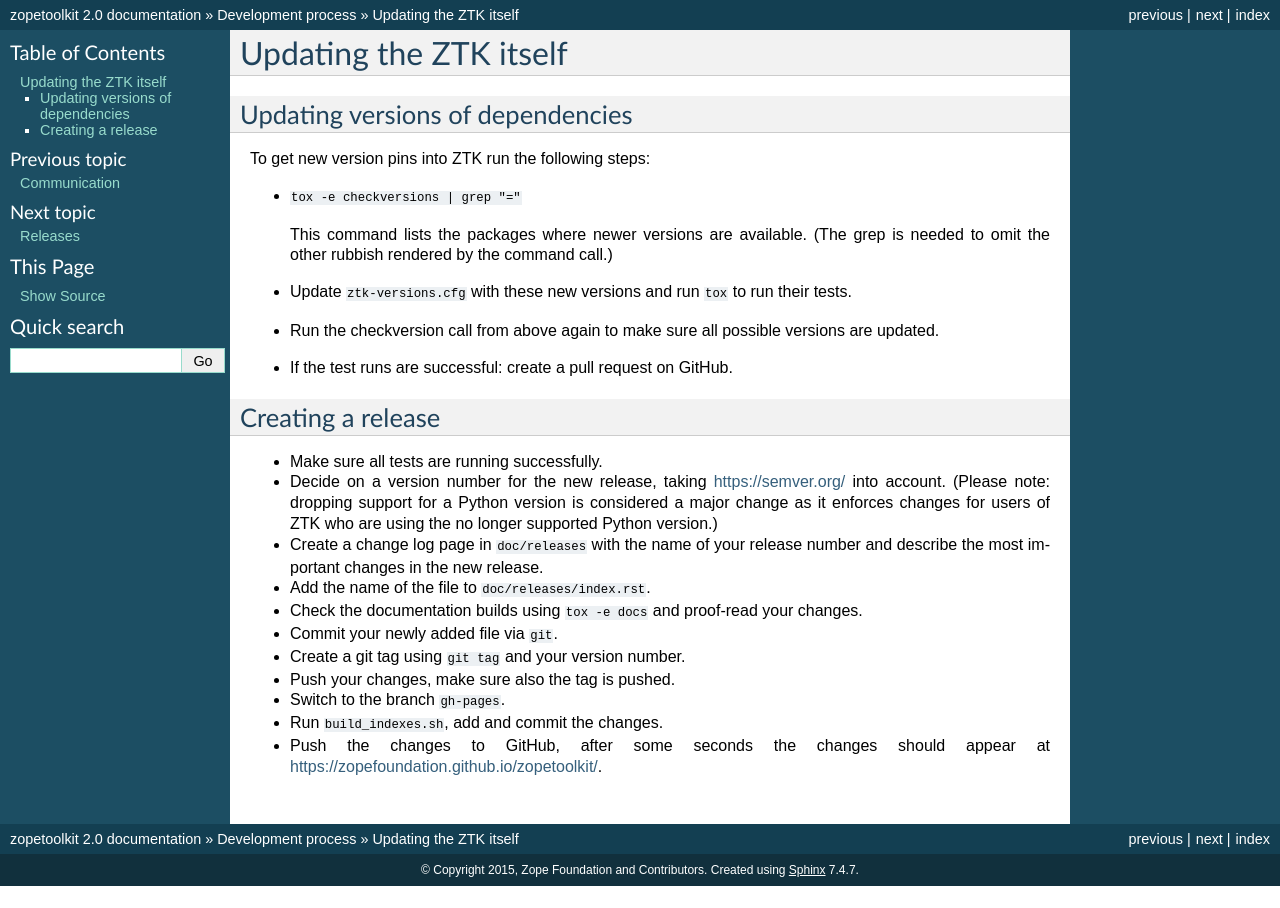
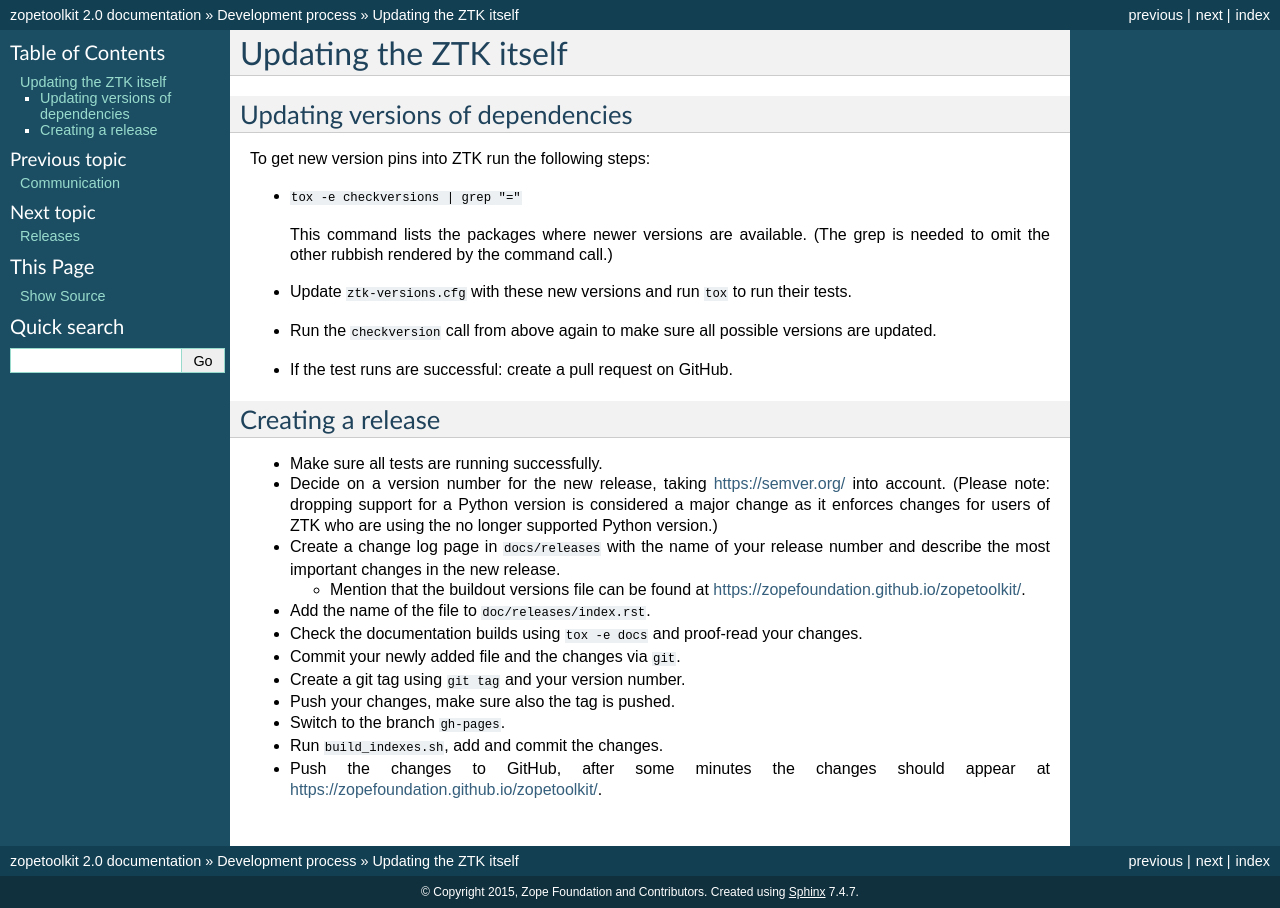
Before and after one commit to zopefoundation/zopetoolkit, a Sphinx documentation site: the page built from docs/process/updating-ztk.rst, in a window 1280 px wide. Built offline with Sphinx 7.4.7, drawn with Linux system fonts in a browser that asks for light colours.

```diff
--- a/docs/process/updating-ztk.rst
+++ b/docs/process/updating-ztk.rst
@@ -12,8 +12,8 @@ To get new version pins into ZTK run the following steps:
   is needed to omit the other rubbish rendered by the command call.)
 * Update ``ztk-versions.cfg`` with these new versions and run ``tox`` to run their
   tests.
-* Run the checkversion call from above again to make sure all possible versions
-  are updated.
+* Run the ``checkversion`` call from above again to make sure all possible
+  versions are updated.
 * If the test runs are successful: create a pull request on GitHub.
 
 Creating a release
@@ -24,15 +24,18 @@ Creating a release
   into account. (Please note: dropping support for a Python version is
   considered a major change as it enforces changes for users of ZTK who are
   using the no longer supported Python version.)
-* Create a change log page in ``doc/releases`` with the name of your release
+* Create a change log page in ``docs/releases`` with the name of your release
   number and describe the most important changes in the new release.
+
+  * Mention that the buildout versions file can be found at
+    https://zopefoundation.github.io/zopetoolkit/.
 * Add the name of the file to ``doc/releases/index.rst``.
 * Check the documentation builds using ``tox -e docs`` and proof-read your
   changes.
-* Commit your newly added file via ``git``.
+* Commit your newly added file and the changes via ``git``.
 * Create a git tag using ``git tag`` and your version number.
 * Push your changes, make sure also the tag is pushed.
 * Switch to the branch ``gh-pages``.
 * Run ``build_indexes.sh``, add and commit the changes.
-* Push the changes to GitHub, after some seconds the changes should appear at
+* Push the changes to GitHub, after some minutes the changes should appear at
   https://zopefoundation.github.io/zopetoolkit/.
--- a/docs/releases/2.0.rst
+++ b/docs/releases/2.0.rst
@@ -1,5 +1,8 @@
 2.0 (2023-12-18)
 ================
+
+Please find the buildout versions file at
+https://zopefoundation.github.io/zopetoolkit/.
 
 Breaking changes
 ----------------
--- a/ztk.cfg
+++ b/ztk.cfg
@@ -1,4 +1,4 @@
-# Copyright (c) 2010 Zope Foundation and Contributors.
+# Copyright (c) 2010-2023 Zope Foundation and Contributors.
 #
 # This is the specification file for the Zope Toolkit.
 
@@ -77,9 +77,7 @@ deprecating =
 packages = ${ztk:included}
            ${ztk:deprecating}
 
-
 [buildout]
 extends =
   ztk-sources.cfg
   ztk-versions.cfg
-versions = versions
```
